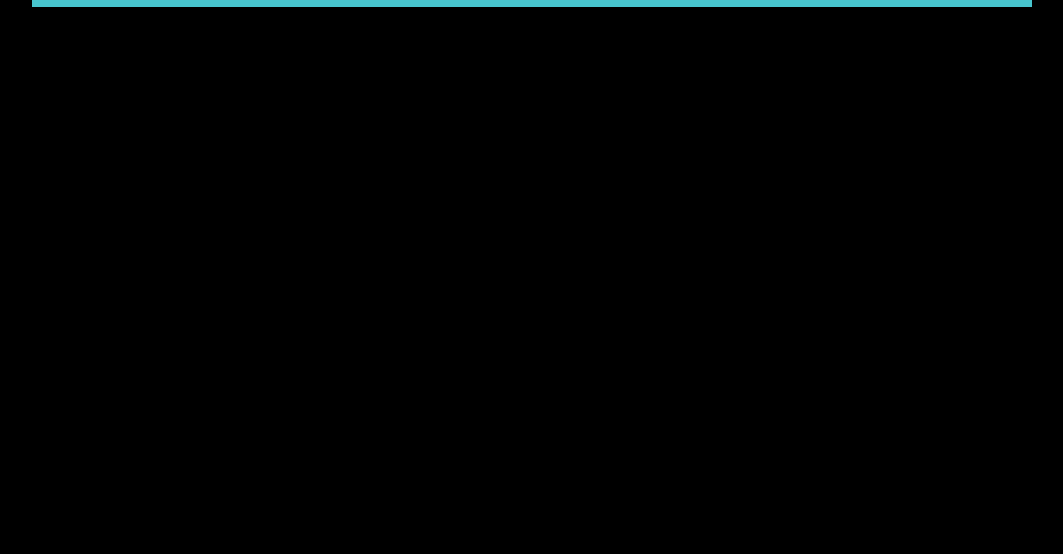
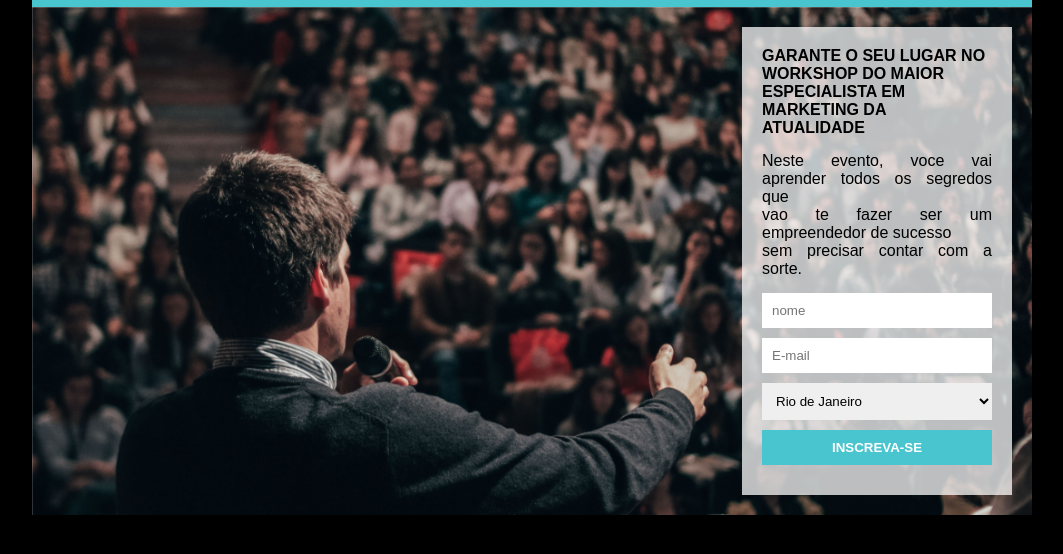
Before and after one commit to bina331/pagina-captura1, a plain HTML site: page index.html in a window 1280 px wide. Shown: the part 44-598 px from the top of the page, without its empty margins (108-1171 px from the left). Drawn offline with Linux system fonts and the light colour scheme.

Commit message:
Estilização do fomulário e da section

```diff
--- a/css/style.css
+++ b/css/style.css
@@ -24,3 +24,44 @@ header{
     font-size: 26px;
     text-transform: uppercase;
 }
+
+section{
+    color: #fff;
+    background-image: url('../images/people.jpg') ;
+    padding: 20px;
+    overflow: hidden;
+    background-size: cover;
+}
+section h2{
+    text-transform: uppercase;
+    font-size: 16px;
+}
+ section p{
+     text-align: justify;
+}
+
+.formcontainer{
+    max-width: 230px;
+    background-color: #FFFFFFBB;
+    padding: 20px;
+    float: right;
+    color: #000;
+}
+
+.mb{
+    margin-bottom: 15px;
+}
+
+input, select{
+    width: 100%;
+    box-sizing: border-box;
+    padding: 10px;
+    border: none;
+    margin-bottom: 10px;
+}
+
+input[type="submit"]{
+    color: white;
+    background-color: #48C5CE;
+    font-weight: bold;
+}
--- a/index.html
+++ b/index.html
@@ -13,6 +13,30 @@
          <header>
              <h1 class="title"> participe do workshop que vai mudar o seu negócio</h1>
          </header>
+         <section>
+             <div class="formcontainer">
+                 <h2 class="mb"> Garante o seu lugar no workshop do maior <br>
+                especialista em marketing da atualidade</h2>
+                <p class="mb">Neste evento, voce vai aprender todos os segredos que <br> vao te fazer ser um empreendedor de sucesso <br>
+                    sem precisar contar com a sorte.
+                </p>
+
+                <form action="">
+                    <input type="text" id="name" name="name" placeholder="nome">
+
+                    <input type="text" id="email" name="email" placeholder="E-mail">
+                    <select name="place" id="email">
+                        <option value="rj">Rio de Janeiro</option>
+                        <option value="sp">São Paulo</option>
+                        <option value="mg">Minas Gerais</option>
+                        <option value="es">Espirito Santo</option>
+                    </select>
+                    <input type="submit" value="INSCREVA-SE">
+                    </form>
+                </div>
+             </div>
+         </section>
      </div>
 </body>
+
 </html>
```
